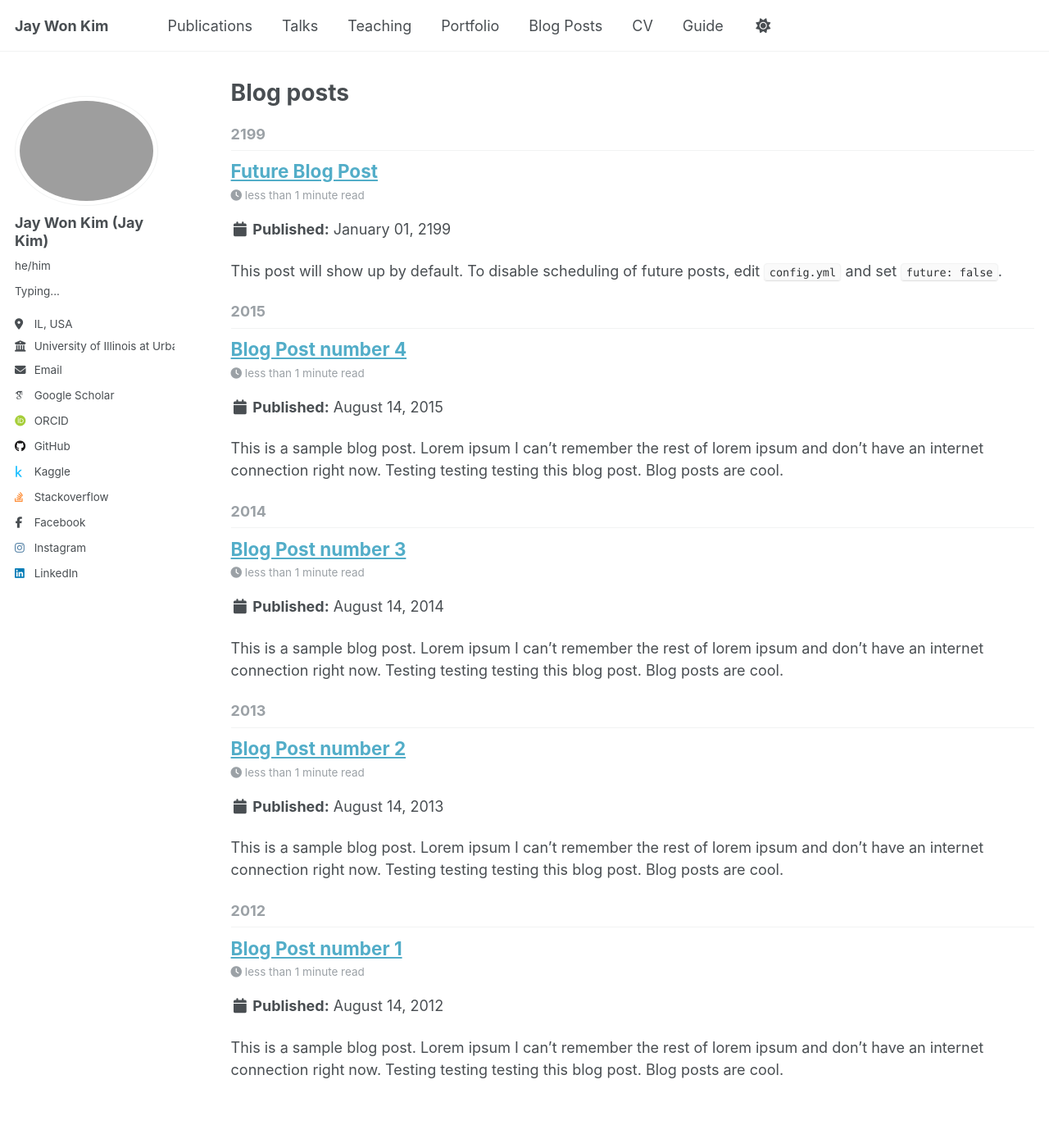
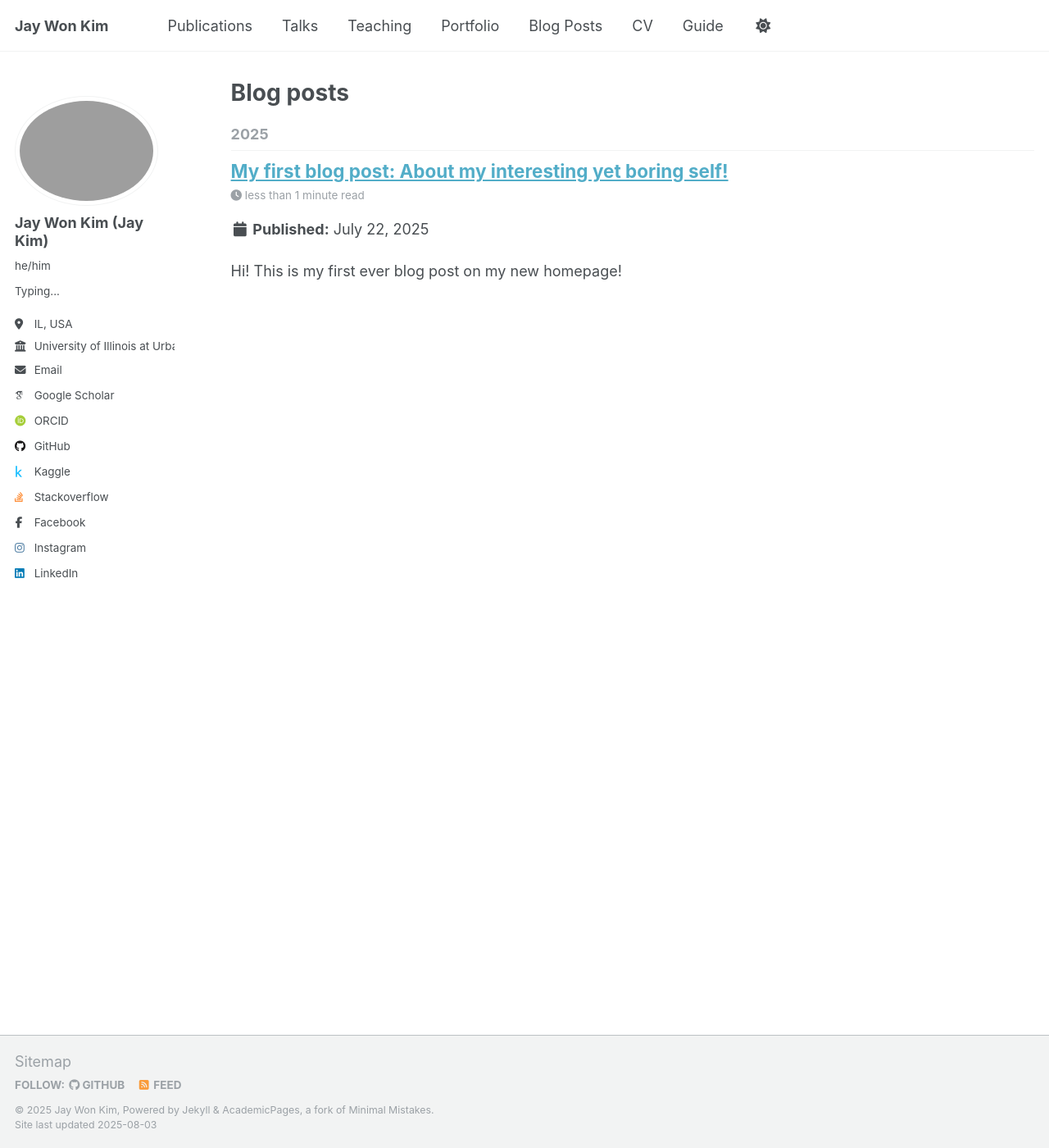
Before and after one commit to jaykim0413/jaykim0413.github.io, a Jekyll site: the page built from _pages/year-archive.html, in a window 1280 px wide and 1400 px high. Shown: the whole window at 82% size. Built offline with Jekyll 4.4.1, drawn with Linux system fonts in a browser that asks for light colours; some web fonts are replaced.

Commit message:
Edited blog page

```diff
--- a/_posts/2012-08-14-blog-post-1.md
+++ /dev/null
@@ -1,20 +0,0 @@
----
-title: 'Blog Post number 1'
-date: 2012-08-14
-permalink: /posts/2012/08/blog-post-1/
-tags:
-  - cool posts
-  - category1
-  - category2
----
-
-This is a sample blog post. Lorem ipsum I can't remember the rest of lorem ipsum and don't have an internet connection right now. Testing testing testing this blog post. Blog posts are cool.
-
-Headings are cool
-======
-
-You can have many headings
-======
-
-Aren't headings cool?
-------
--- a/_posts/2013-08-14-blog-post-2.md
+++ /dev/null
@@ -1,20 +0,0 @@
----
-title: 'Blog Post number 2'
-date: 2013-08-14
-permalink: /posts/2013/08/blog-post-2/
-tags:
-  - cool posts
-  - category1
-  - category2
----
-
-This is a sample blog post. Lorem ipsum I can't remember the rest of lorem ipsum and don't have an internet connection right now. Testing testing testing this blog post. Blog posts are cool.
-
-Headings are cool
-======
-
-You can have many headings
-======
-
-Aren't headings cool?
-------
--- a/_posts/2014-08-14-blog-post-3.md
+++ /dev/null
@@ -1,20 +0,0 @@
----
-title: 'Blog Post number 3'
-date: 2014-08-14
-permalink: /posts/2014/08/blog-post-3/
-tags:
-  - cool posts
-  - category1
-  - category2
----
-
-This is a sample blog post. Lorem ipsum I can't remember the rest of lorem ipsum and don't have an internet connection right now. Testing testing testing this blog post. Blog posts are cool.
-
-Headings are cool
-======
-
-You can have many headings
-======
-
-Aren't headings cool?
-------
--- /dev/null
+++ b/_posts/2025-07-22-my-first-blog-post.md
@@ -0,0 +1,11 @@
+---
+title: 'My first blog post: About my interesting yet boring self!'
+date: 2025-07-22
+permalink: /posts/2025/07/my-first-blog-post/
+tags:
+  - about me
+---
+
+Hi! This is my first ever blog post on my new homepage!
+
+Hi Y'all! My name is Jay (as you would know). I'm an incoming freshman at the University of Illinois at Urbana-Champaign, majoring in Electrical Engineering, as of the date this post is being published.
--- a/_posts/2199-01-01-future-post.md
+++ /dev/null
@@ -1,11 +0,0 @@
----
-title: 'Future Blog Post'
-date: 2199-01-01
-permalink: /posts/2012/08/blog-post-4/
-tags:
-  - cool posts
-  - category1
-  - category2
----
-
-This post will show up by default. To disable scheduling of future posts, edit `config.yml` and set `future: false`.
```
Also changed, not shown: _posts/2015-08-14-blog-post-4.md (deleted, +0 -20 lines), _publications/2009-10-01-paper-title-number-1.md (+1 -1 lines).
